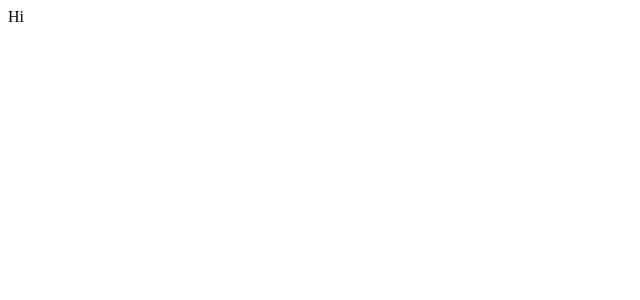
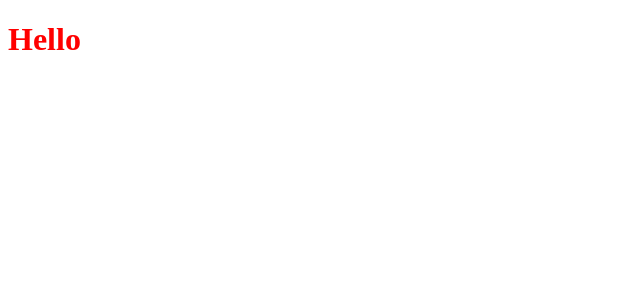
Before and after one commit to nishina555/pref-population-graph, a Next.js app: page / in a window 1280 px wide. Shown: the top 300 px of the page, without its empty margins (0-640 px from the left). Built offline with nearby package versions, Linux system fonts and the light colour scheme.

Commit message:
install emotion

```diff
--- a/package.json
+++ b/package.json
@@ -10,6 +10,7 @@
     "prepare": "husky install"
   },
   "dependencies": {
+    "@emotion/react": "^11.10.6",
     "@next/font": "13.1.6",
     "@reduxjs/toolkit": "^1.9.3",
     "@types/node": "18.14.0",
@@ -24,6 +25,7 @@
     "typescript": "4.9.5"
   },
   "devDependencies": {
+    "@emotion/babel-plugin": "^11.10.6",
     "@types/react-redux": "^7.1.25",
     "husky": "^8.0.0",
     "lint-staged": "^13.1.2",
--- a/src/pages/index.tsx
+++ b/src/pages/index.tsx
@@ -4,6 +4,7 @@
 // import styles from '@/styles/Home.module.css'
 
 // const inter = Inter({ subsets: ['latin'] })
+import { css } from "@emotion/react";
 
 export default function Home() {
   return (
@@ -14,7 +15,13 @@ export default function Home() {
         <meta name="viewport" content="width=device-width, initial-scale=1" />
         <link rel="icon" href="/favicon.ico" />
       </Head> */}
-      <main>Hi</main>
+      <main>
+        <h1 css={helloStyle}>Hello</h1>
+      </main>
     </>
   );
 }
+
+const helloStyle = css({
+  color: "red",
+});
--- a/tsconfig.json
+++ b/tsconfig.json
@@ -17,7 +17,8 @@
     "baseUrl": ".",
     "paths": {
       "@/*": ["./src/*"]
-    }
+    },
+    "types": ["@emotion/react/types/css-prop"],
   },
   "include": ["next-env.d.ts", "**/*.ts", "**/*.tsx"],
   "exclude": ["node_modules"]
```
Also changed, not shown: .babelrc (added), 1 other file (tests, documents, lock files or other folders).
